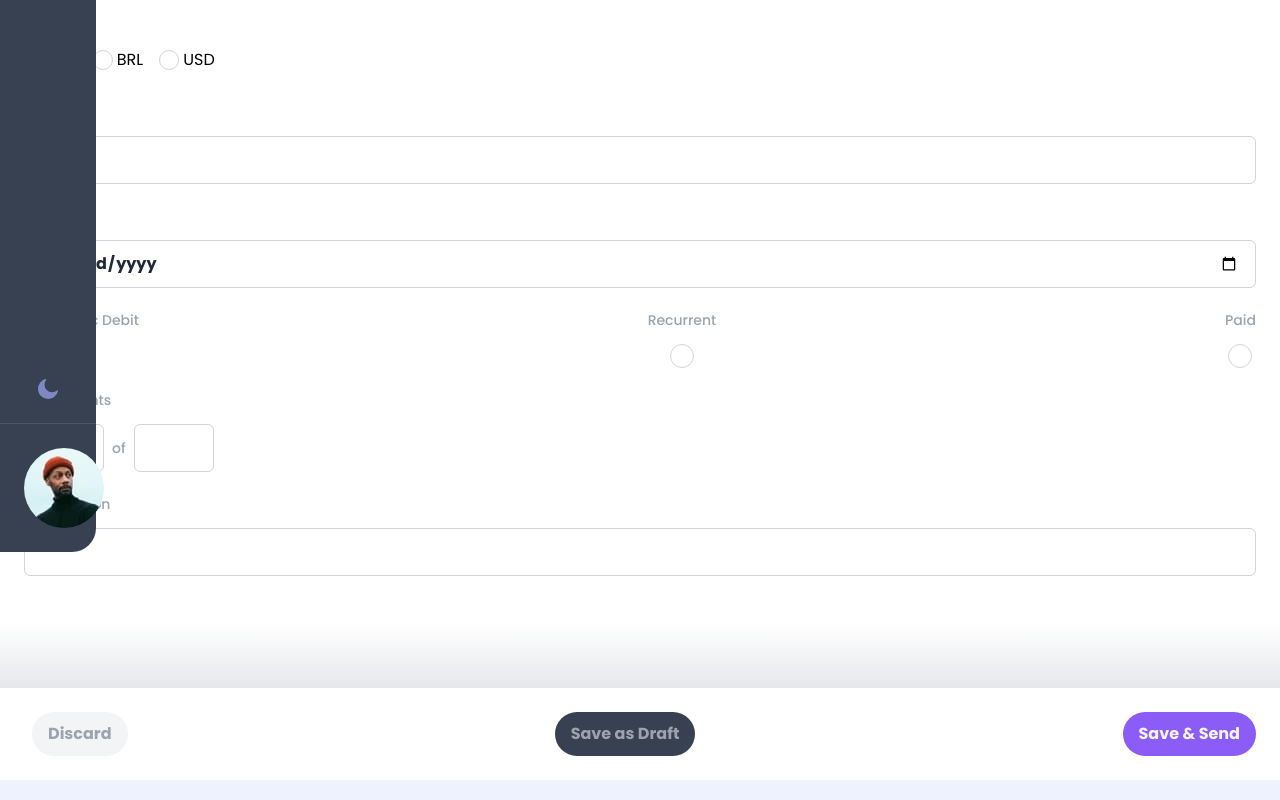
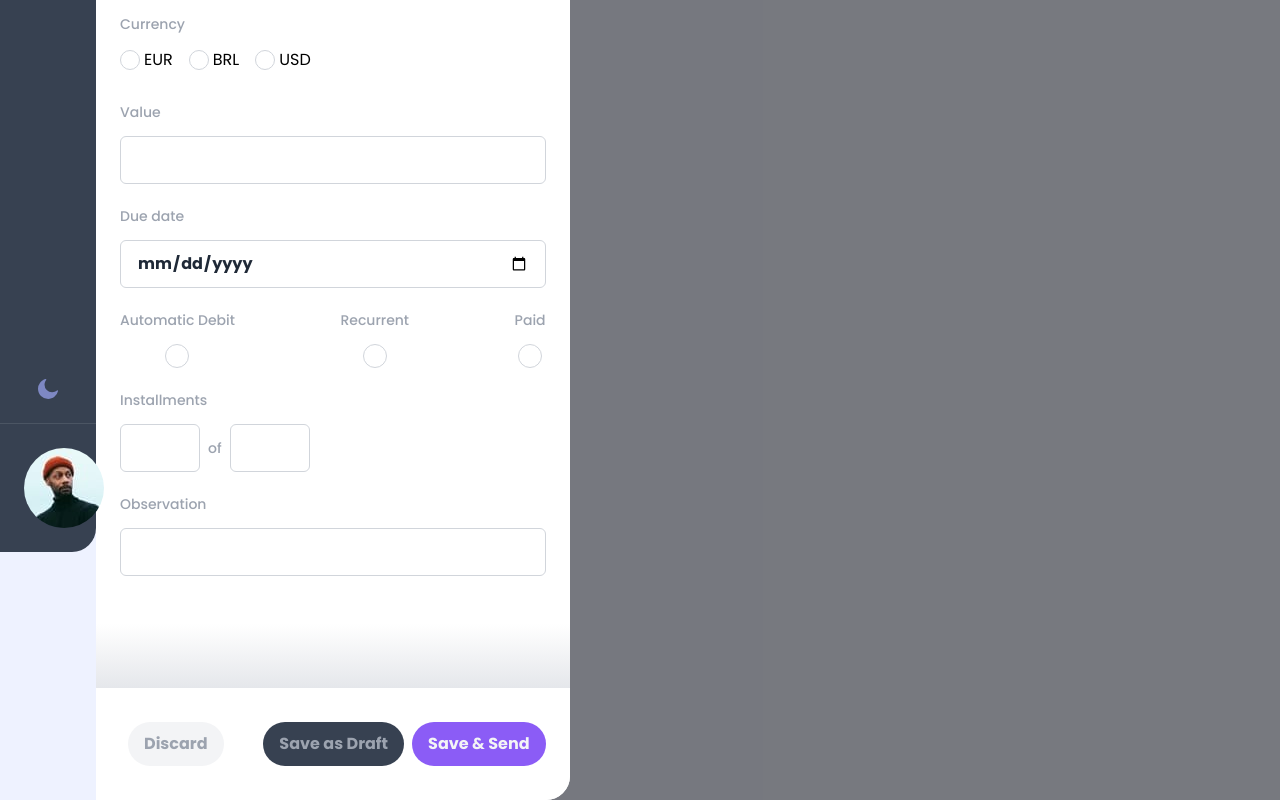
Before and after one commit to kelitasukita/myBills-next-frontend, a Next.js app: page /add-invoice in a window 1280 px wide. Shown: the part 248-1048 px from the top of the page. Built offline with nearby package versions, Linux system fonts and the light colour scheme.

Commit message:
Remove unused code

```diff
--- a/src/app/add-invoice/page.tsx
+++ b/src/app/add-invoice/page.tsx
@@ -1,10 +1,8 @@
 'use client';
-import { useEffect, useState } from "react";
+
 import Button from "../components/Button";
 import GoBackBtn from "../components/GoBackBtn";
-import Navbar from "../components/navbar";
 import { SubmitHandler, useForm } from "react-hook-form";
-import AddInvoiceModal from "../components/AddInvoiceModal";
 
 type FormData = {
   automaticDebit: boolean;
@@ -19,29 +17,7 @@ type FormData = {
   paid: boolean;
 }
 
-function getSize() {
-  if (typeof window !== "undefined") {
-    return window.innerWidth;
-  }
-  return 0;
-}
-
 export default function AddInvoice() {
-
-  // ----------------------------------GETTING SCREEN SIZE----------------------------------
-  const [width, setWidth] = useState(0);
-  const [openModal, setOpenModal] = useState(false);
-
-  useEffect(() => {
-    function handleResize() {
-      setWidth(getSize());
-      console.log(getSize());
-    }
-
-    handleResize();
-    window.addEventListener("resize", handleResize);
-    // return () => window.removeEventListener("resize", handleResize);
-  }, []);
 
   //------------------------------------REACT HOOK FORM--------------------------------------
   const { register, handleSubmit, formState: { errors } } = useForm<FormData>();
@@ -53,15 +29,12 @@ export default function AddInvoice() {
 
   return (
 
-    <main>
-      {width > 640
-        ?
-        (<>
-          <div className="flex flex-col bg-white">
-            <div className="pl-6">
+    <main className="lg:ml-24 bg-black bg-opacity-50">
+      <div className="flex flex-col bg-white md:w-4/5 md:rounded-r-3xl lg:w-2/5 lg:left-24">
+        <div className="pl-6 md:ml-4 lg:ml-0">
           <GoBackBtn />
         </div>
-            <article className="p-6">
+        <article className="p-6 md:ml-4 lg:ml-0">
           <header className="flex justify-start items-center">
             <h1 className="heading-m text-gray-800">New Invoice</h1>
           </header>
@@ -151,23 +124,31 @@ export default function AddInvoice() {
           </div>
         </article>
 
-
         <div className="h-16 bg-line bg-gradient-to-b from-transparent to-gray-200" />
 
-            <footer className="flex justify-between items-center w-full p-6 bg-white">
-              <Button textColor="text-gray-400" bgColor="bg-gray-100" name="Discard" />
-              <Button textColor="text-gray-400" bgColor="bg-gray-700" name="Save as Draft" />
-              <Button textColor="text-gray-100" bgColor="bg-violet-500" name="Save & Send" onClick={() => handleSubmit(onSubmit)()} />
+        <footer className="flex md:justify-between items-center w-full h-28 bg-white lg:m-0 px-6 md:rounded-r-3xl">
+          <div>
+            <Button
+              textColor="text-gray-400"
+              bgColor="bg-gray-100"
+              name="Discard"
+            />
+          </div>
+          <div className="flex">
+            <Button
+              textColor="text-gray-400"
+              bgColor="bg-gray-700"
+              name="Save as Draft"
+            />
+            <Button
+              textColor="text-gray-100"
+              bgColor="bg-violet-500"
+              name="Save & Send"
+              onClick={() => handleSubmit(onSubmit)()}
+            />
+          </div>
         </footer>
       </div>
-        </>)
-        :
-
-        (<AddInvoiceModal>
-
-        </AddInvoiceModal>)
-      }
     </main>
-
   )
 }
```
Lines whose indentation alone changed are shown as unchanged.
